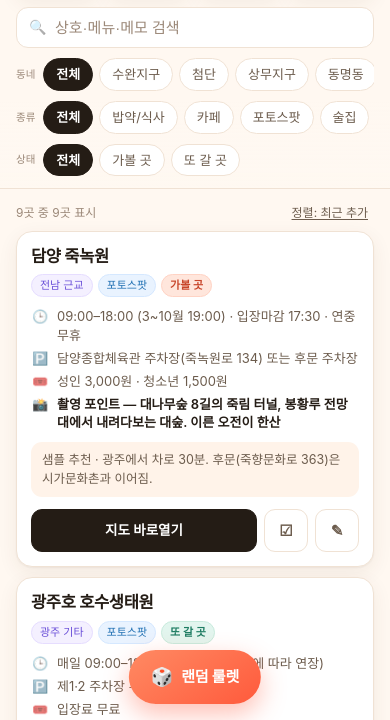
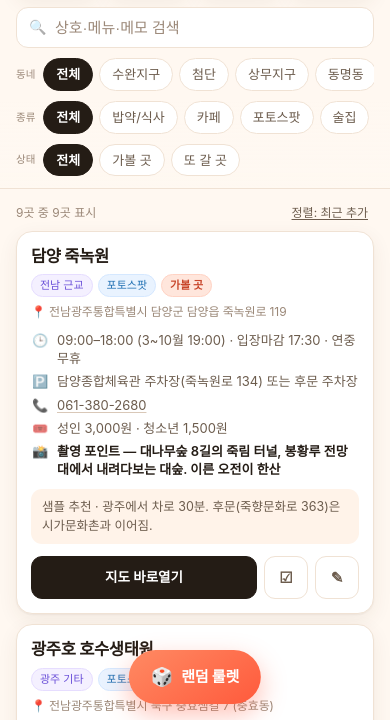
Before and after one commit to kmoris0122-source/gwangju-map, a plain HTML site: page index.html in a window 390 px wide. Shown: the part 124-844 px from the top of the page. Drawn offline with Linux system fonts and the light colour scheme.

Commit message:
카드에 주소·전화 표시(address/phone 필드 추가)

```diff
--- a/data/places.json
+++ b/data/places.json
@@ -5,6 +5,8 @@
     "area": "수완지구",
     "category": "밥약/식사",
     "status": "favorite",
+    "address": "전남광주통합특별시 광산구 풍영로200번길 21 2층 (장덕동)",
+    "phone": "010-7462-5945",
     "hours": "평일 11:00–15:00 · 16:40–21:00 / 토 11:00–21:00 (일 휴무)",
     "parking": "건물 뒤 골프존 주차장 1시간 무료",
     "priceRange": "1만 원대 (솥밥 12,900~16,900원)",
@@ -19,6 +21,8 @@
     "area": "수완지구",
     "category": "카페",
     "status": "favorite",
+    "address": "전남광주통합특별시 광산구 하완길 26-12 1·2층",
+    "phone": "062-955-5151",
     "hours": "매일 11:00–23:00 (라스트오더 22:30)",
     "parking": "매장 앞 대형 무료 주차",
     "priceRange": "음료 5,400~9,500원 · 조각 케이크 8,000원대",
@@ -33,6 +37,8 @@
     "area": "동명동",
     "category": "카페",
     "status": "wishlist",
+    "address": "전남광주통합특별시 동구 동명로14번길 12",
+    "phone": "062-225-2684",
     "hours": "매일 12:00–22:00 (라스트오더 21:40)",
     "parking": "골목 안 · 주차 확인 필요",
     "priceRange": "6,000~7,000원",
@@ -47,6 +53,8 @@
     "area": "동명동",
     "category": "밥약/식사",
     "status": "wishlist",
+    "address": "전남광주통합특별시 동구 동명로20번길 20 1층",
+    "phone": "0507-1373-6533",
     "hours": "매일 11:30–21:00 (브레이크 15:00–17:00 · 주말 브레이크 없음)",
     "parking": "골목 안 · 주차 확인 필요",
     "priceRange": "1인 1~2만 원대 (메뉴 11,900~39,900원)",
@@ -61,6 +69,8 @@
     "area": "상무지구",
     "category": "밥약/식사",
     "status": "favorite",
+    "address": "전남광주통합특별시 서구 상무중앙로34번길 12",
+    "phone": "0507-1436-6781",
     "hours": "매일 11:00–22:40 (브레이크 15:00–17:00)",
     "parking": "테이블당 1대 (스마일주차빌딩 · 점심 1시간)",
     "priceRange": "점심특선 12,000원 · 저녁 13,000원",
@@ -75,6 +85,8 @@
     "area": "광주 기타",
     "category": "포토스팟",
     "status": "wishlist",
+    "address": "전남광주통합특별시 동구 문화전당로 38",
+    "phone": "1899-5566",
     "hours": "외부 시설 06:00–22:00 · 내부 10:00–18:00 (월 휴관)",
     "parking": "A·B·부설주차장 유료 (30분 800원 · 15분당 400원 · 카드 전용)",
     "priceRange": "외부 광장 무료 · 전시·공연은 별도",
@@ -89,6 +101,8 @@
     "area": "양림동",
     "category": "포토스팟",
     "status": "wishlist",
+    "address": "전남광주통합특별시 남구 양림동 142 일대",
+    "phone": "",
     "hours": "골목 산책 상시 (실내 시설은 낮 시간 위주)",
     "parking": "양림역사문화마을 제1공영주차장 (2시간 무료 · 이후 10분당 500원)",
     "priceRange": "산책 무료 · 개별 시설 입장료 별도",
@@ -103,6 +117,8 @@
     "area": "광주 기타",
     "category": "포토스팟",
     "status": "favorite",
+    "address": "전남광주통합특별시 북구 충효샘길 7 (충효동)",
+    "phone": "062-613-7891",
     "hours": "매일 09:00–18:00 · 연중무휴 (계절에 따라 연장)",
     "parking": "제1·2 주차장 무료",
     "priceRange": "입장료 무료",
@@ -117,6 +133,8 @@
     "area": "전남 근교",
     "category": "포토스팟",
     "status": "wishlist",
+    "address": "전남광주통합특별시 담양군 담양읍 죽녹원로 119",
+    "phone": "061-380-2680",
     "hours": "09:00–18:00 (3~10월 19:00) · 입장마감 17:30 · 연중무휴",
     "parking": "담양종합체육관 주차장(죽녹원로 134) 또는 후문 주차장",
     "priceRange": "성인 3,000원 · 청소년 1,500원",
--- a/index.html
+++ b/index.html
@@ -144,10 +144,11 @@
   .badge.st-visited{background:#eef1f4;border-color:#dfe4ea;color:#5b6875}
   .badge.done{background:var(--mint-soft);border-color:#c8ebdf;color:#1f7d63;font-weight:600}
 
-  .meta{margin-top:10px;display:grid;gap:5px}
-  .meta-row{display:flex;gap:8px;font-size:13px;color:var(--ink-2);line-height:1.4}
+  .meta{margin-top:10px;display:grid;gap:5px}  .meta-row{display:flex;gap:8px;font-size:13px;color:var(--ink-2);line-height:1.4}
   .meta-row .k{flex:0 0 auto;width:18px;text-align:center;opacity:.85}
   .meta-row .v{flex:1;min-width:0}
+  .meta-row .v a{color:inherit;text-decoration:underline;text-underline-offset:2px;text-decoration-color:#d9c8b8}
+  .addr{margin:7px 0 0;font-size:12px;color:var(--ink-3);line-height:1.4;letter-spacing:-.01em}
   .meta-row.sig .v{color:var(--ink);font-weight:600}
   .note{
     margin:11px 0 0;padding:9px 11px;border-radius:11px;background:var(--surface-2);
@@ -459,6 +460,13 @@
       '<span class="v">' + esc(text) + '</span></div>';
   }
 
+  function phoneRow(phone) {
+    var tel = String(phone).replace(/[^0-9+]/g, '');
+    return '<div class="meta-row">' +
+      '<span class="k" aria-hidden="true">📞</span>' +
+      '<span class="v"><a href="tel:' + esc(tel) + '">' + esc(phone) + '</a></span></div>';
+  }
+
   function cardHTML(p) {
     var st = effectiveStatus(p);
     var done = isChecked(p);
@@ -475,9 +483,11 @@
           '<span class="badge st-' + esc(st) + '">' + esc(STATUS_LABEL[st] || st) + '</span>' +
           (done ? '<span class="badge done">✓ 다녀옴</span>' : '') +
         '</div>' +
+        (p.address ? '<p class="addr">📍 ' + esc(p.address) + '</p>' : '') +
         '<div class="meta">' +
           metaRow('🕒', p.hours) +
           metaRow('🅿️', p.parking) +
+          (p.phone ? phoneRow(p.phone) : '') +
           metaRow(isPhoto ? '🎟️' : '💰', p.priceRange) +
           metaRow(isPhoto ? '📸' : '⭐', p.signature, 'sig') +
         '</div>' +
@@ -660,6 +670,7 @@
       '<div class="result-meta">' +
         metaRow('🕒', p.hours) +
         metaRow('🅿️', p.parking) +
+        (p.phone ? phoneRow(p.phone) : '') +
         metaRow(isPhoto ? '🎟️' : '💰', p.priceRange) +
         metaRow(isPhoto ? '📸' : '⭐', p.signature, 'sig') +
         (p.note ? '<div class="result-note">' + esc(p.note) + '</div>' : '') +
```
Also changed, not shown: 1 other file.
